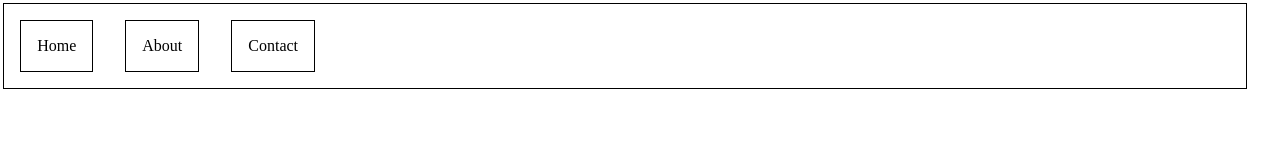
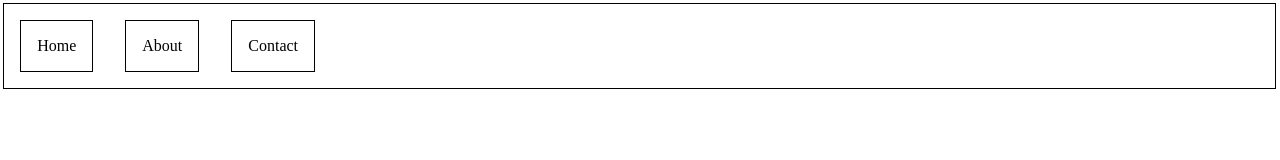
Before and after one commit to CooperHiggins/animated-site, a plain HTML site: page index.html in a window 1280 px wide. Shown: the top 160 px of the page. Drawn offline with nearby package versions, Linux system fonts and the light colour scheme; files whose address does not match are found by name.

Commit message:
removed min-width property and value fron tada-fixed selecotor in (min-width: 576px) media query

```diff
--- a/main.scss
+++ b/main.scss
@@ -140,7 +140,6 @@ span.fade {
         position: fixed;
         overflow: hidden;
         margin: .2em;
-        min-width: 97%;
         background-color: white;
         .nav-buttons {
             list-style: none;
```
Also changed, not shown: dist/css/main.css, 1 other file.
